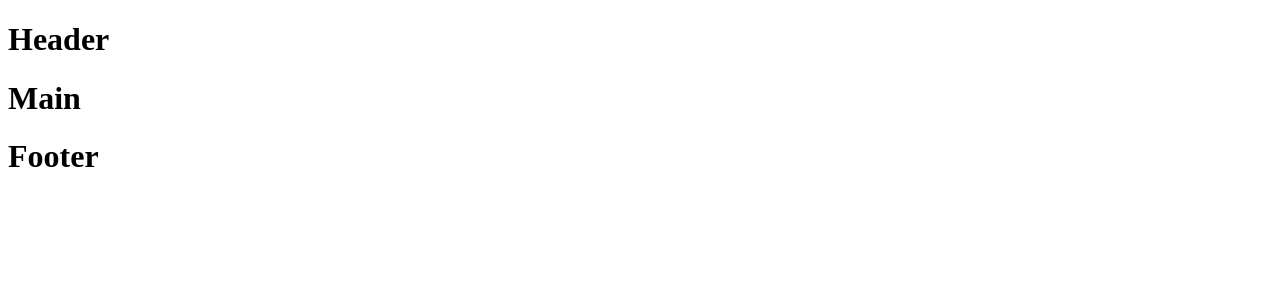
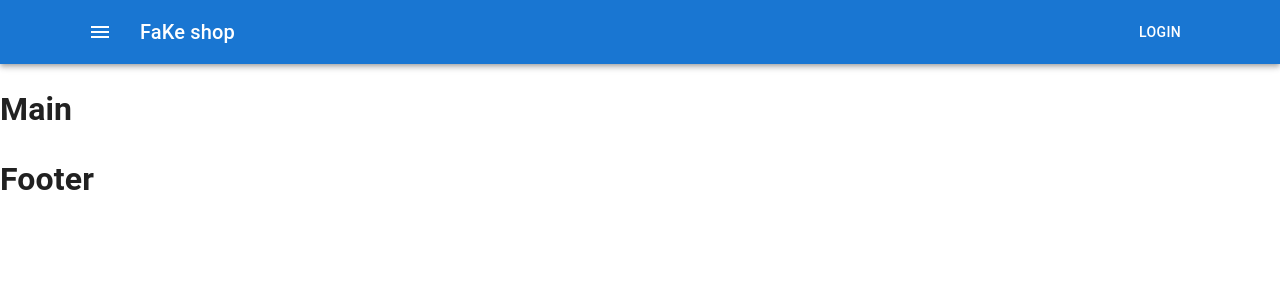
Before and after one commit to sekret236/fake-project, a React (Create React App) app: page / in a window 1280 px wide. Shown: the top 300 px of the page. Built offline with nearby package versions, Linux system fonts and the light colour scheme.

Commit message:
add mmaterial-mui

```diff
--- a/package.json
+++ b/package.json
@@ -3,6 +3,10 @@
   "version": "0.1.0",
   "private": true,
   "dependencies": {
+    "@emotion/react": "^11.9.0",
+    "@emotion/styled": "^11.8.1",
+    "@mui/icons-material": "^5.8.2",
+    "@mui/material": "^5.8.2",
     "@testing-library/jest-dom": "^5.16.4",
     "@testing-library/react": "^13.2.0",
     "@testing-library/user-event": "^13.5.0",
--- a/src/container/App/App.js
+++ b/src/container/App/App.js
@@ -1,12 +1,16 @@
-import { Footer } from 'container/Footer/Footer';
-import { Header } from 'container/Header/Header';
-import { Main } from 'container/Main/Main';
-import React from 'react';
+import React from 'react'
+
+import { Footer } from 'container/Footer/Footer'
+import { Header } from 'container/Header/Header'
+import { Main } from 'container/Main/Main'
+import { CssBaseline } from '@mui/material'
+
 
 
 export const App = () => {
     return (
         <>
+            <CssBaseline/>
             <Header/>
             <Main/>
             <Footer/>
--- a/src/container/Header/Header.js
+++ b/src/container/Header/Header.js
@@ -1,9 +1,39 @@
-import React from 'react';
+import React from 'react'
+
+import AppBar from '@mui/material/AppBar'
+import Toolbar from '@mui/material/Toolbar'
+import Typography from '@mui/material/Typography'
+import Button from '@mui/material/Button'
+import IconButton from '@mui/material/IconButton'
+import MenuIcon from '@mui/icons-material/Menu'
+import { Container } from '@mui/material'
 
 export const Header = () => {
     return (
         <>
-            <h1>Header</h1>
+            <AppBar position="static">
+                <Container>
+                    <Toolbar>
+                        <IconButton
+                            size="large"
+                            edge="start"
+                            color="inherit"
+                            aria-label="menu"
+                            sx={{ mr: 2 }}
+                        >
+                            <MenuIcon />
+                        </IconButton>
+                        <Typography
+                            variant="h6"
+                            component="div"
+                            sx={{ flexGrow: 1 }}
+                        >
+                            FaKe shop
+                        </Typography>
+                        <Button color="inherit">Login</Button>
+                    </Toolbar>
+                </Container>
+            </AppBar>
         </>
     )
 }
--- a/src/index.js
+++ b/src/index.js
@@ -1,6 +1,6 @@
 import React from 'react'
 import ReactDOM from 'react-dom/client'
-import {App} from './container/App/App'
+import {App} from 'container/App/App'
 
 
 
```
Also changed, not shown: 1 other file (tests, documents, lock files or other folders).
